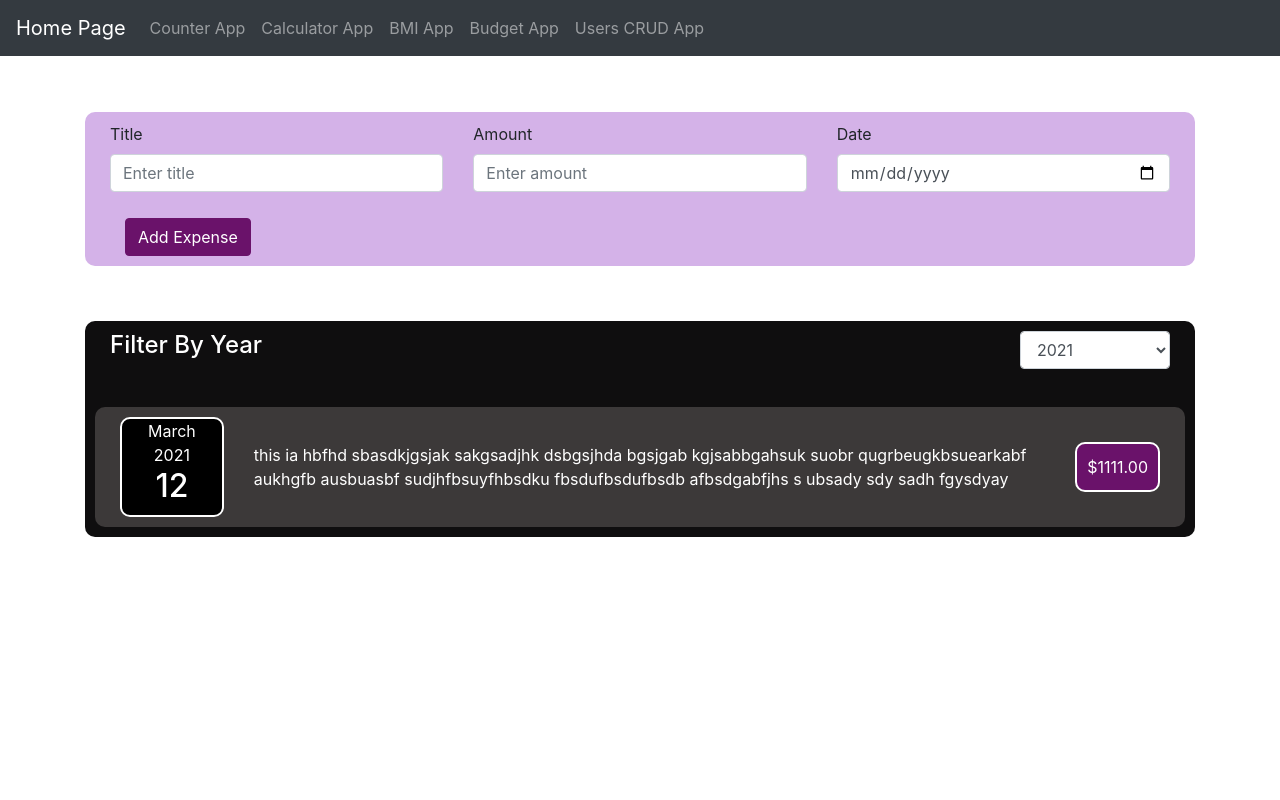
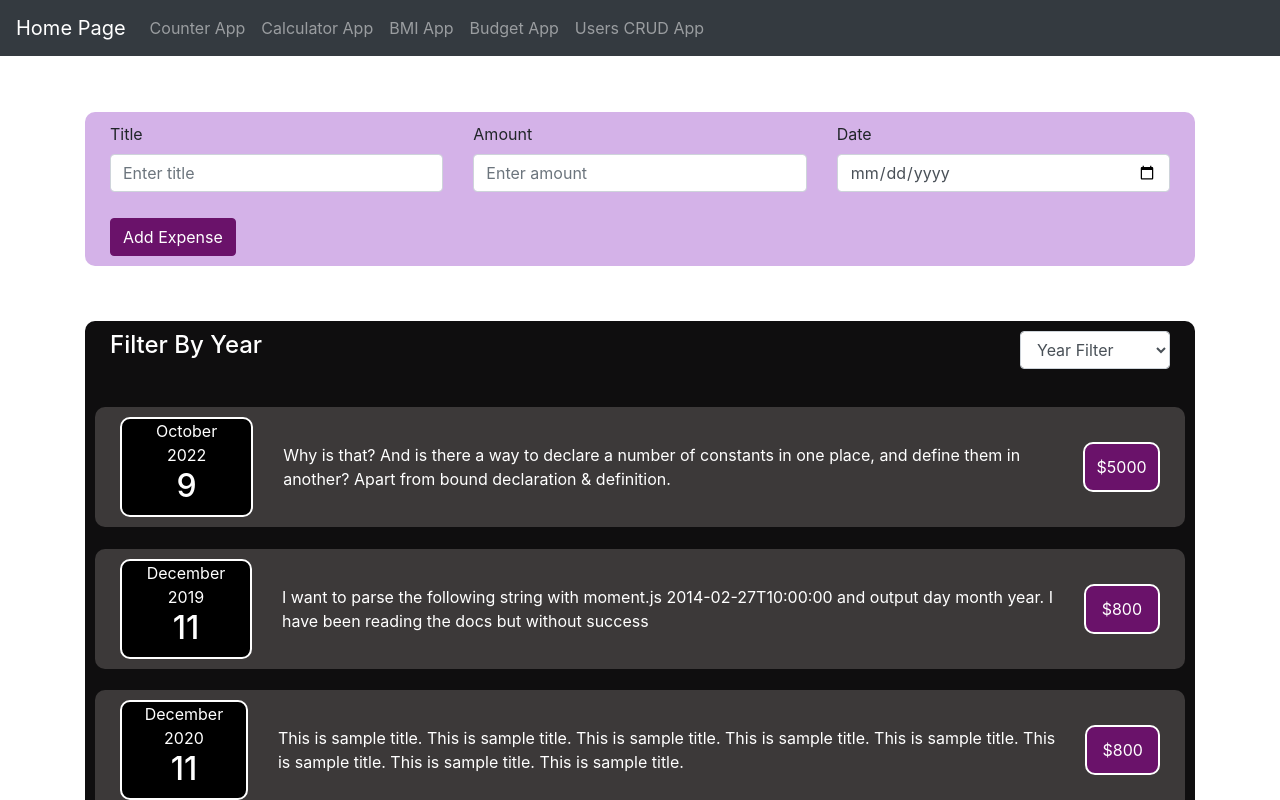
Before and after one commit to amitchandrakar/react-projects, a React (Create React App) app: page /budget in a window 1280 px wide. Shown: the top 800 px of the page. Built offline with nearby package versions, Linux system fonts and the light colour scheme; data requests are answered from the project's data file.

Commit message:
Feat: budget app completed

```diff
--- a/db.json
+++ b/db.json
@@ -28,5 +28,37 @@
       "phone": "8",
       "id": 34
     }
+  ],
+  "budgets": [
+    {
+      "title": "Why is that? And is there a way to declare a number of constants in one place, and define them in another? Apart from bound declaration & definition.",
+      "amount": "5000",
+      "date": "2022-10-09",
+      "id": 1
+    },
+    {
+      "title": "I want to parse the following string with moment.js 2014-02-27T10:00:00 and output day month year. I have been reading the docs but without success",
+      "amount": "800",
+      "date": "2019-12-11",
+      "id": 2
+    },
+    {
+      "title": "This is sample title. This is sample title. This is sample title. This is sample title. This is sample title. This is sample title. This is sample title. This is sample title. ",
+      "amount": "800",
+      "date": "2020-12-11",
+      "id": 3
+    },
+    {
+      "title": "This is sample title. This is sample title. This is sample title. This is sample title. This is sample title. This is sample title. This is sample title. This is sample title.",
+      "amount": "890",
+      "date": "2021-12-20",
+      "id": 4
+    },
+    {
+      "title": "That's the truth, no need for moment.js if you have a ISO date string... You could also use Date.parse to be more clear that you're working with ISO strings ",
+      "amount": "111",
+      "date": "2023-01-05",
+      "id": 5
+    }
   ]
 }
--- a/package.json
+++ b/package.json
@@ -13,6 +13,7 @@
     "gh-pages": "^3.2.3",
     "json-server": "^0.16.3",
     "mathjs": "^9.4.2",
+    "moment": "^2.29.4",
     "react": "^17.0.2",
     "react-bootstrap": "^1.6.1",
     "react-bootstrap-table-next": "^4.0.3",
@@ -23,6 +24,7 @@
     "react-data-table-component": "^7.0.0-rc2",
     "react-datepicker": "^4.2.0",
     "react-dom": "^17.0.2",
+    "react-moment": "^1.1.2",
     "react-notify-toast": "^0.5.1",
     "react-router-dom": "^5.2.0",
     "react-scripts": "4.0.3",
--- /dev/null
+++ b/src/Components/Budget/BudgetData.js
@@ -0,0 +1,44 @@
+import React, { useEffect, useState } from 'react';
+import { Container, Row, Col} from 'react-bootstrap';
+import moment from 'moment';
+
+function BudgetData(props)
+{
+    let date = null;
+    const [month, setMonth] = useState('');
+    const [year, setYear] = useState('');
+    const [day, setDay] = useState('');
+
+    useEffect(() => {
+        date = moment(props.date, 'YYYY-MM-DD');
+        setDay(date.format('D'));
+        setYear(date.format('YYYY'));
+        setMonth(date.format('MMMM'));
+    }, []);
+
+    return (
+        <>
+            <Row>
+                <Col className="budget-data-content">
+                    <Container>
+                        <div className="d-flex justify-content-between align-items-center">
+                            <div className="budget-date">
+                                <div className="text-center text-bold">{month}</div>
+                                <div className="text-center p-0">{year}</div>
+                                <h2 className="text-center">{day}</h2>
+                            </div>
+                            <div className="pl-30 mr-3">
+                                {props.title}
+                            </div>
+                            <div className="budget-price">
+                                ${props.amount}
+                            </div>
+                        </div>
+                    </Container>
+                </Col>
+            </Row>
+        </>
+    );
+}
+
+export default BudgetData;
--- a/src/Pages/Budget/Budget.js
+++ b/src/Pages/Budget/Budget.js
@@ -1,11 +1,69 @@
-import React, { useEffect } from 'react';
+import React, { useEffect, useState } from 'react';
 import {Container, Row, Col, Jumbotron, Form, Button} from 'react-bootstrap';
 import Menubar from '../Menubar';
+import BudgetData from "../../Components/Budget/BudgetData";
+import axios from 'axios';
+import { Constants } from '../../constants';
+import { toast } from 'react-toastify';
 
-function Budget() {
+function Budget()
+{
+  const [budgets, setBudgets] = useState([]);
+
+  const [userData, setUserData] = useState({
+    'title': '',
+    'amount': '',
+    'date': '',
+  });
+
+  const {title, amount, date} = userData;
+
+  const handleInput = (e) => {
+    setUserData({ ...userData, [e.target.name]: e.target.value });
+    console.log(userData);
+  }
+
+  const handleSubmit = async e => {
+    e.preventDefault();
+
+    if(title === '' || amount === '' || date === ''){
+      toast.error("Invalid inputs. Please add valid values in the input fields");
+      return false;
+    }
+
+    await axios.post(`${Constants.api_base_url}/budgets`, userData);
+    toast.success("Success...! Budget added successfully.");
+    loadBudgets();
+    resetForm();
+  }
+
+  const handleFilter = async e => {
+    e.preventDefault();
+
+    if (e.target.value !== ''){
+      const result = await axios.get(`${Constants.api_base_url}/budgets?date_like=${e.target.value}`);
+      setBudgets(result.data);
+    } else {
+      loadBudgets();
+    }
+  }
+
+  const loadBudgets = async () => {
+    const result = await axios.get(`${Constants.api_base_url}/budgets`);
+    setBudgets(result.data);
+  }
+
+  const resetForm = async () => {
+    setUserData({
+      'title': '',
+      'amount': '',
+      'date': '',
+    });
+  }
 
   useEffect(() => {
     document.title = 'Budget App';
+    loadBudgets();
   }, []);
 
   return (
@@ -17,31 +75,31 @@ function Budget() {
           <Col>
             <Jumbotron fluid className="jumbotron-form">
               <Container>
+                <Form onSubmit={ handleSubmit }>
                   <Row>
                     <Col>
                       <Form.Group controlId="title">
                         <Form.Label>Title</Form.Label>
-                      <Form.Control type="text" placeholder="Enter title" />
+                        <Form.Control type="text" name="title" value={title} onChange={handleInput} placeholder="Enter title" />
                       </Form.Group>
                     </Col>
                     <Col>
                       <Form.Group controlId="amount">
                         <Form.Label>Amount</Form.Label>
-                      <Form.Control type="number" placeholder="Enter amount" />
+                        <Form.Control type="number" name="amount" value={amount} onChange={handleInput} placeholder="Enter amount" />
                       </Form.Group>
                     </Col>
                     <Col>
                       <Form.Group controlId="date">
                         <Form.Label>Date</Form.Label>
-                      <Form.Control type="date" placeholder="Enter date" />
+                        <Form.Control type="date" name="date" value={date} onChange={handleInput} />
                       </Form.Group>
                     </Col>
                   </Row>
-
-                <Col>
+                  <Col className="pl-0">
                     <Button variant="primary" className="expense-btn" type="submit">Add Expense</Button>
                   </Col>
-
+                </Form>
               </Container>
             </Jumbotron>
 
@@ -53,36 +111,24 @@ function Budget() {
                   </Col>
                   <Col className="d-flex flex-row-reverse">
                     <Form.Group className="year-filter">
-                      <Form.Control as="select">
-                        <option>2021</option>
-                        <option>2020</option>
-                        <option>2019</option>
-                        <option>2018</option>
-                        <option>2017</option>
+                      <Form.Control as="select" onChange={handleFilter}>
+                        <option value="">Year Filter</option>
+                        <option value="2022">2022</option>
+                        <option value="2021">2021</option>
+                        <option value="2020">2020</option>
+                        <option value="2019">2019</option>
+                        <option value="2018">2018</option>
+                        <option value="2017">2017</option>
                       </Form.Control>
                     </Form.Group>
                   </Col>
                 </Row>
 
-                <Row>
-                  <Col className="budget-data-content">
-                    <Container>
-                      <div className="d-flex justify-content-between align-items-center">
-                          <div className="budget-date">
-                              <div className="text-center text-bold">March</div>
-                              <div className="text-center p-0">2021</div>
-                              <h2 className="text-center">12</h2>
-                          </div>
-                          <div className="pl-30">
-                            this ia hbfhd sbasdkjgsjak sakgsadjhk dsbgsjhda bgsjgab kgjsabbgahsuk suobr qugrbeugkbsuearkabf aukhgfb ausbuasbf sudjhfbsuyfhbsdku fbsdufbsdufbsdb afbsdgabfjhs s ubsady sdy sadh fgysdyay
-                          </div>
-                          <div className="budget-price">
-                            $1111.00
-                          </div>
-                      </div>
-                    </Container>
-                  </Col>
-                </Row>
+                {
+                    budgets.map((budget) => {
+                      return <BudgetData key={budget.id} date={budget.date} title={budget.title} amount={budget.amount} />
+                    })
+                }
 
               </Container>
             </Jumbotron>
--- a/src/Pages/TableOfContent.js
+++ b/src/Pages/TableOfContent.js
@@ -77,7 +77,7 @@ function TableOfContent()
                                         <td>4</td>
                                         <td>Budget App</td>
                                         <td>I'm storing date, price and description here</td>
-                                        <td><span className="text-warning">In Progress</span></td>
+                                        <td><span className="text-success">Completed</span></td>
                                         <td>
                                             3/10
                                         </td>
@@ -129,7 +129,7 @@ function TableOfContent()
                                     </tr>
                                     <tr>
                                         <td>8</td>
-                                        <td>Login & Register forms with validation</td>
+                                        <td>Form validation using Formik & Yup</td>
                                         <td>It will be same as real one</td>
                                         <td><span className="text-danger">Planned</span></td>
                                         <td>
```
Also changed, not shown: 2 other files (tests, documents, lock files or other folders). Lines whose indentation alone changed are shown as unchanged.
